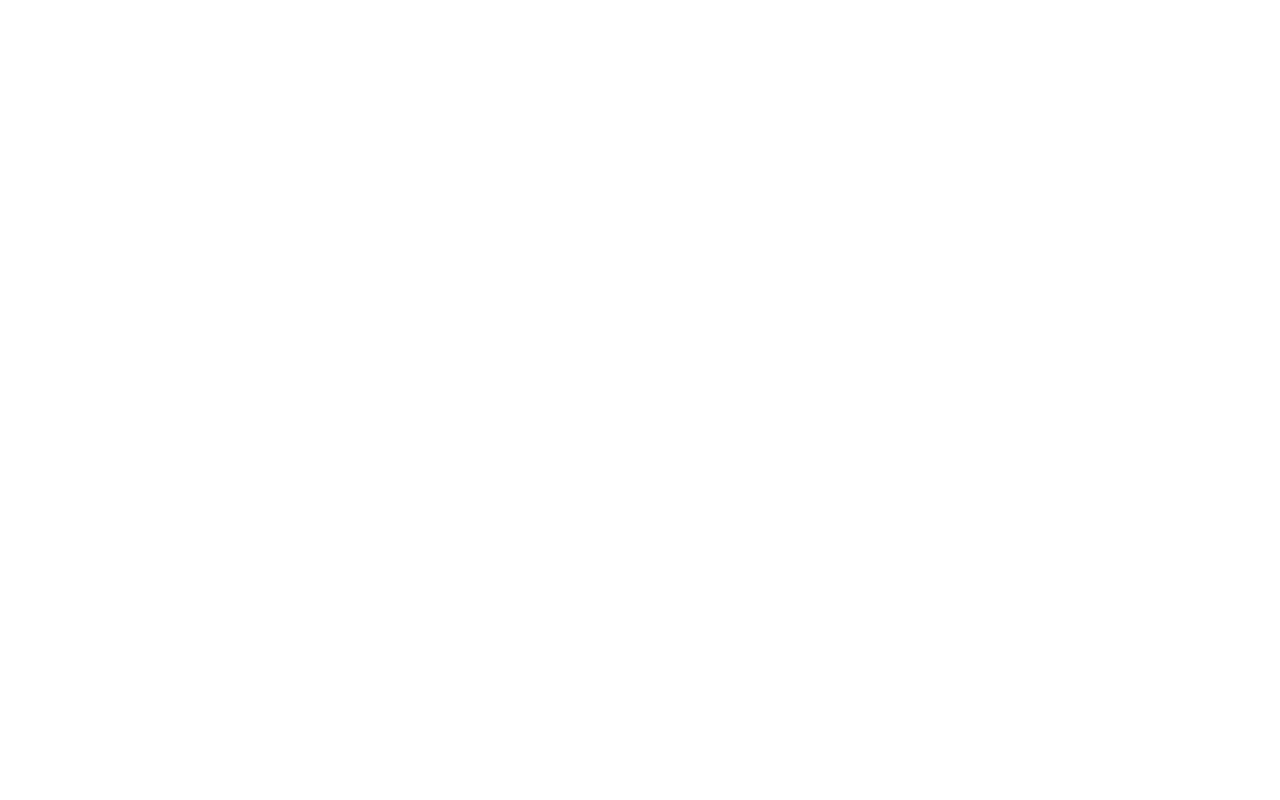
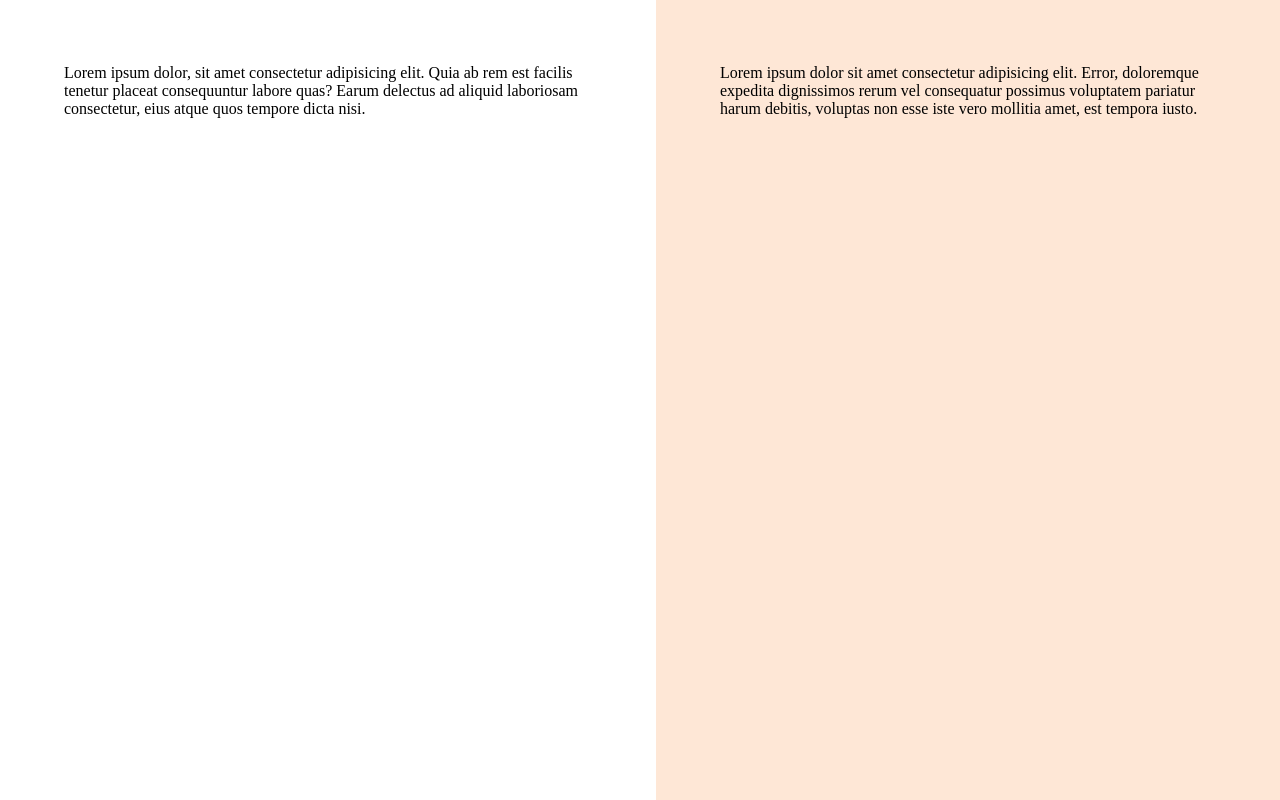
Before and after one commit to leolopes-js/projeto-formulario-de-matricula, a plain HTML site: page index.html in a window 1280 px wide. Drawn offline with Linux system fonts and the light colour scheme.

Commit message:
layout css

```diff
--- a/index.html
+++ b/index.html
@@ -12,6 +12,14 @@
   <link href="https://fonts.googleapis.com/css2?family=Asap:ital,wght@0,100..900;1,100..900&family=Inconsolata:wght@200..900&family=Maven+Pro:wght@400..900&family=Poppins:ital,wght@0,100;0,200;0,300;0,400;0,500;0,600;0,700;0,800;0,900;1,100;1,200;1,300;1,400;1,500;1,600;1,700;1,800;1,900&display=swap" rel="stylesheet">
 </head>
 <body>
+  <div id="app">
+    <main>
+      <div class="main-container">Lorem ipsum dolor, sit amet consectetur adipisicing elit. Quia ab rem est facilis tenetur placeat consequuntur labore quas? Earum delectus ad aliquid laboriosam consectetur, eius atque quos tempore dicta nisi.</div>
+    </main>
 
+    <aside>
+      <div class="aside-container">Lorem ipsum dolor sit amet consectetur adipisicing elit. Error, doloremque expedita dignissimos rerum vel consequatur possimus voluptatem pariatur harum debitis, voluptas non esse iste vero mollitia amet, est tempora iusto.</div>
+    </aside>
+  </div>
 </body>
 </html>
--- a/styles/global.css
+++ b/styles/global.css
@@ -1,3 +1,10 @@
+* {
+  margin: 0;
+  padding: 0;
+  box-sizing: border-box;
+}
+
+
 :root {
   --font-family: 'Poppins', sans-serif;
   --text: 400 1rem/1.5 var(--font-family);
@@ -15,3 +22,7 @@
   --stroke-highlight: #F3541C;
   --semantic-error: #DC2626;
 }
+
+body {
+  overflow: hidden;
+}
--- a/styles/index.css
+++ b/styles/index.css
@@ -1 +1,2 @@
 @import url(global.css);
+@import url(layout.css);
--- /dev/null
+++ b/styles/layout.css
@@ -0,0 +1,26 @@
+#app {
+  display: grid;
+  grid-template-columns: 51.25% 48.75%;
+
+  height: 100vh;
+  overflow: hidden;
+}
+
+main {
+  overflow: auto;
+  padding: 4rem;
+
+  & .main-container {
+    max-width: 33rem;
+    margin-left: auto;
+  }
+}
+
+aside {
+  background-color: var(--surface-secondary);
+  padding: 4rem;
+
+  & .aside-container {
+    max-width: 31rem;
+  }
+}
```
